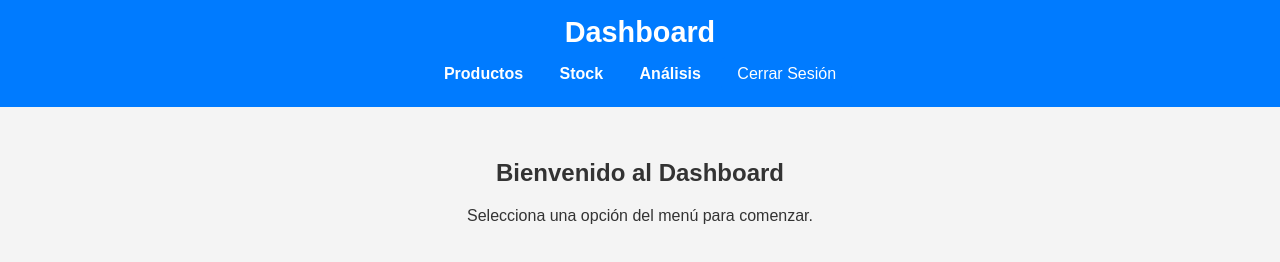
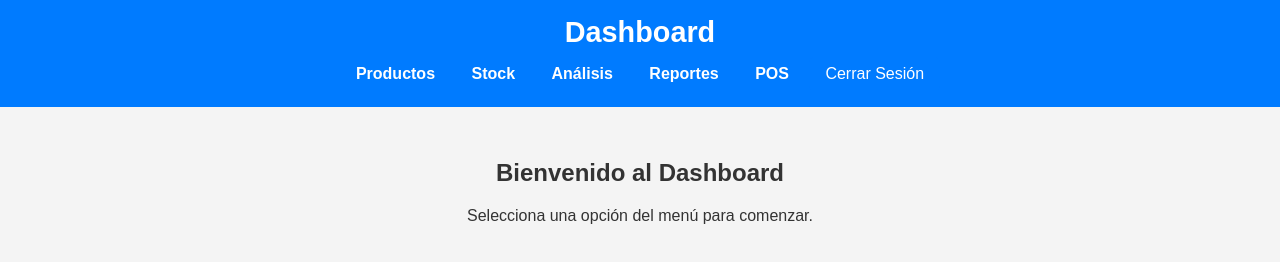
Before and after one commit to Hernan903-ui/nuevo_proyecto, a website: page frontend/public/dashboard.html in a window 1280 px wide. Drawn offline with Linux system fonts and the light colour scheme.

Commit message:
modificado

```diff
--- a/frontend/public/dashboard.html
+++ b/frontend/public/dashboard.html
@@ -14,6 +14,8 @@
             <a href="/products.html">Productos</a>
             <a href="/stock.html">Stock</a>
             <a href="/analysis.html">Análisis</a>
+            <a href="/reports.html">Reportes</a>
+            <a href="/pos.html">POS</a>
             <button onclick="logout()">Cerrar Sesión</button>
         </nav>
     </header>
```
